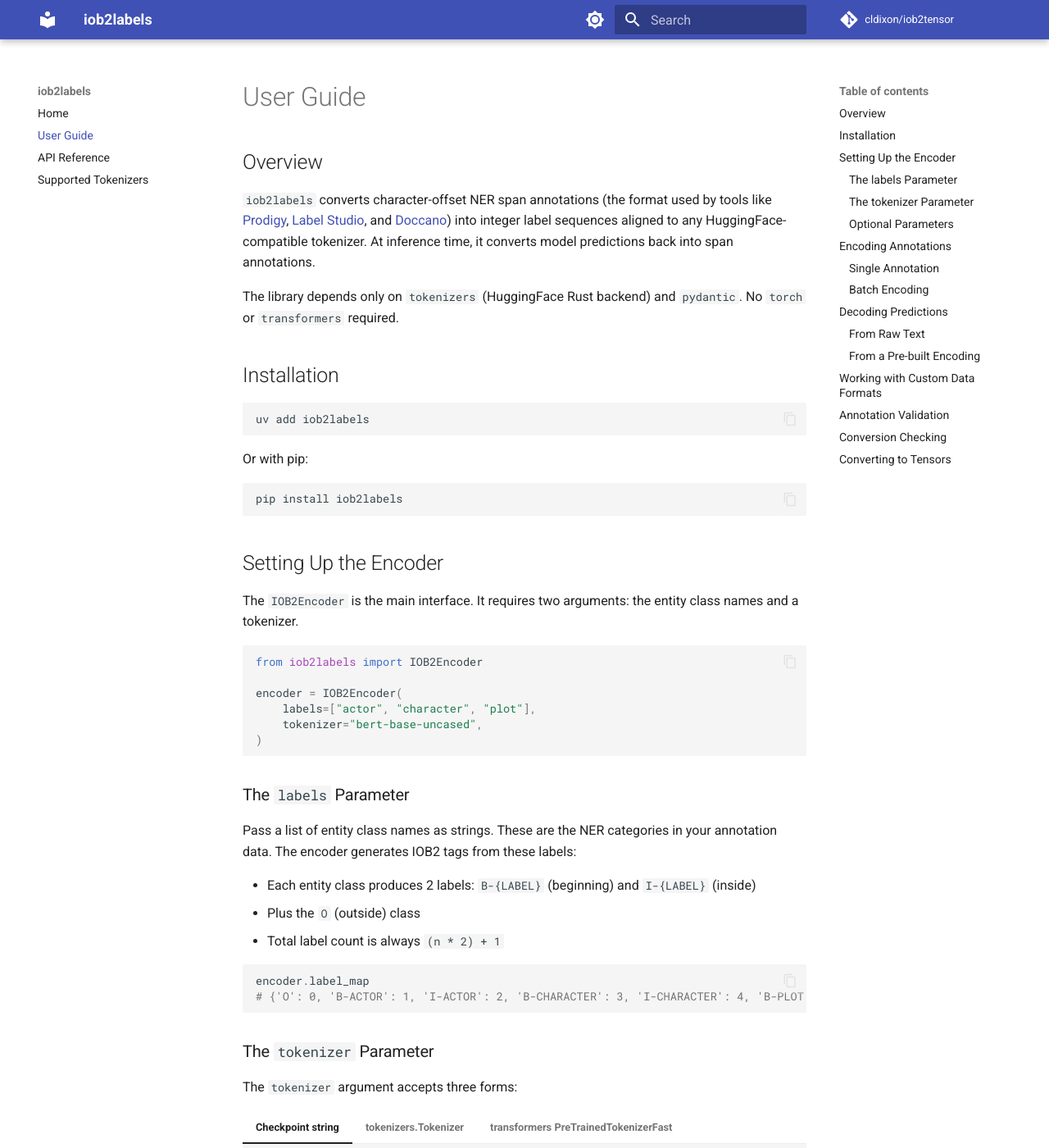
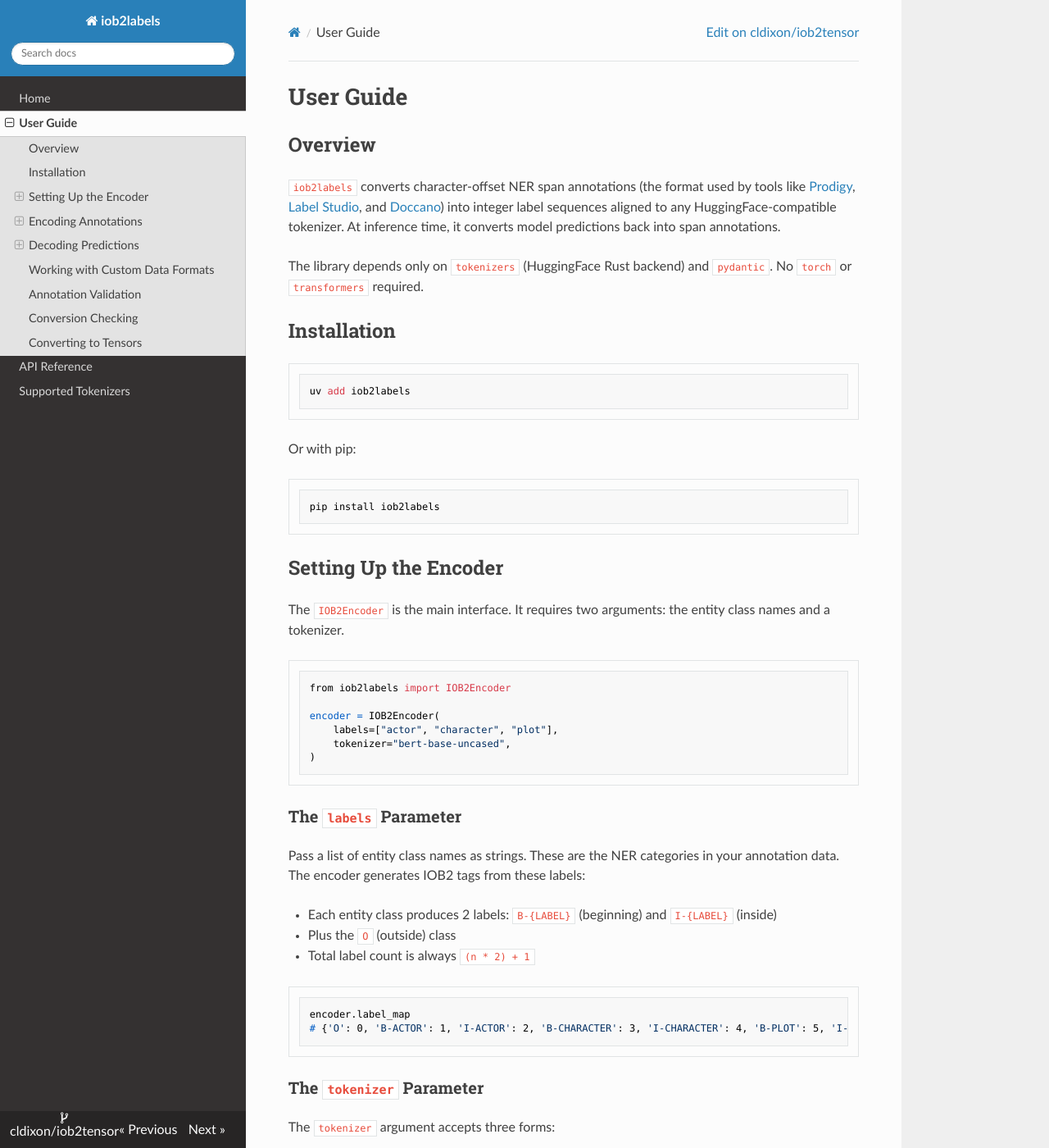
Before and after one commit to cldixon/iob2tensor, an MkDocs documentation site: the page built from docs/guide.md, in a window 1280 px wide and 1400 px high. Shown: the whole window at 82% size. Built offline with MkDocs 1.6.1, drawn with Linux system fonts in a browser that asks for light colours; nearby versions of some CDN libraries; comment, search, counter and statistics services are not loaded; some of the changed text lies outside the part shown.

````diff
--- a/docs/guide.md
+++ b/docs/guide.md
@@ -48,33 +48,29 @@ encoder.label_map
 
 The `tokenizer` argument accepts three forms:
 
-=== "Checkpoint string"
+**Checkpoint string** — downloads the tokenizer from HuggingFace Hub. A `UserWarning` is emitted for checkpoints not in the [tested list](tokenizers.md).
 
-    ```python
-    encoder = IOB2Encoder(labels=labels, tokenizer="bert-base-uncased")
-    ```
+```python
+encoder = IOB2Encoder(labels=labels, tokenizer="bert-base-uncased")
+```
 
-    Downloads the tokenizer from HuggingFace Hub. A `UserWarning` is emitted for checkpoints not in the [tested list](tokenizers.md).
+**`tokenizers.Tokenizer` instance** — used directly.
 
-=== "tokenizers.Tokenizer"
+```python
+from tokenizers import Tokenizer
 
-    ```python
-    from tokenizers import Tokenizer
+tok = Tokenizer.from_pretrained("bert-base-uncased")
+encoder = IOB2Encoder(labels=labels, tokenizer=tok)
+```
 
-    tok = Tokenizer.from_pretrained("bert-base-uncased")
-    encoder = IOB2Encoder(labels=labels, tokenizer=tok)
-    ```
+**`transformers.PreTrainedTokenizerFast`** — the underlying `tokenizers.Tokenizer` is unwrapped automatically via the `.backend_tokenizer` attribute.
 
-=== "transformers PreTrainedTokenizerFast"
+```python
+from transformers import AutoTokenizer
 
-    ```python
-    from transformers import AutoTokenizer
-
-    tok = AutoTokenizer.from_pretrained("bert-base-uncased")
-    encoder = IOB2Encoder(labels=labels, tokenizer=tok)
-    ```
-
-    The underlying `tokenizers.Tokenizer` is unwrapped automatically via the `.backend_tokenizer` attribute.
+tok = AutoTokenizer.from_pretrained("bert-base-uncased")
+encoder = IOB2Encoder(labels=labels, tokenizer=tok)
+```
 
 ### Optional Parameters
 
--- a/mkdocs.yml
+++ b/mkdocs.yml
@@ -5,26 +5,7 @@ repo_url: https://github.com/cldixon/iob2tensor
 repo_name: cldixon/iob2tensor
 
 theme:
-  name: material
-  palette:
-    - media: "(prefers-color-scheme: light)"
-      scheme: default
-      primary: indigo
-      accent: indigo
-      toggle:
-        icon: material/brightness-7
-        name: Switch to dark mode
-    - media: "(prefers-color-scheme: dark)"
-      scheme: slate
-      primary: indigo
-      accent: indigo
-      toggle:
-        icon: material/brightness-4
-        name: Switch to light mode
-  features:
-    - content.code.copy
-    - navigation.footer
-    - navigation.top
+  name: readthedocs
 
 plugins:
   - search
@@ -37,8 +18,6 @@ markdown_extensions:
   - pymdownx.highlight:
       anchor_linenums: true
   - pymdownx.inlinehilite
-  - pymdownx.tabbed:
-      alternate_style: true
   - tables
   - attr_list
 
--- a/pyproject.toml
+++ b/pyproject.toml
@@ -42,7 +42,7 @@ dev = [
     "ipython>=8.37.0",
     "mkdocs>=1.6.1",
     "mkdocs-include-markdown-plugin>=7.0",
-    "mkdocs-material>=9.6",
+    "pymdown-extensions>=10.0",
     "pytest>=8.4.2",
     "transformers>=4.40",
 ]
````
Also changed, not shown: 1 other file.
